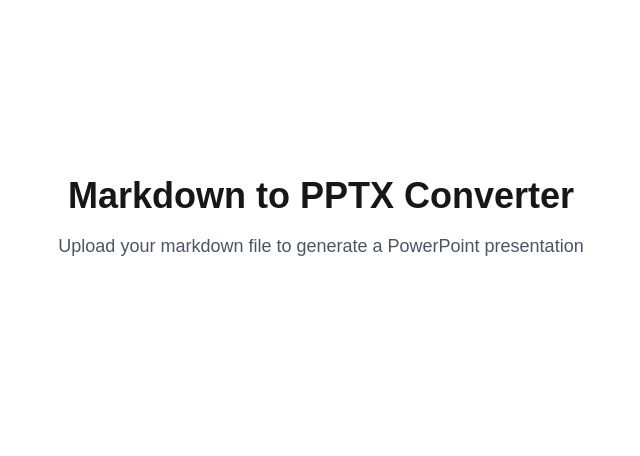
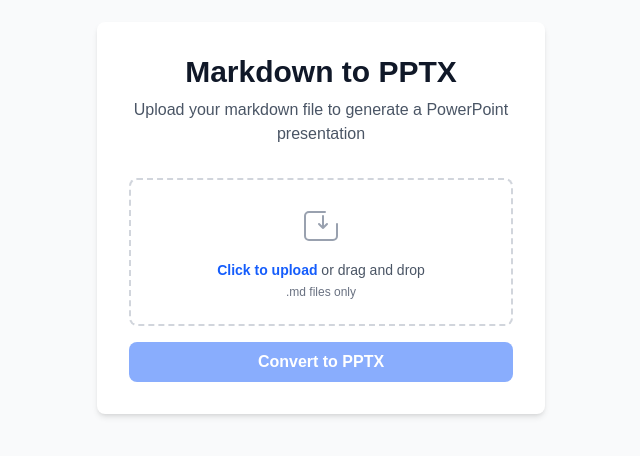
Before and after one commit to WHitE-TITaN/Code-EZ-MultiAgent.PipeLine, a Next.js app in the folder frontend/: page / in a window 1280 px wide. Shown: the part 182-638 px from the top of the page, without its empty margins (319-959 px from the left). Built offline with nearby package versions, Linux system fonts and the light colour scheme.

Commit message:
updated: front end for accepting .md file and sent it to local host

```diff
--- a/frontend/app/page.tsx
+++ b/frontend/app/page.tsx
@@ -1,9 +1,132 @@
+'use client';
+
+import { useState } from 'react';
+
 export default function Home() {
+  const [file, setFile] = useState<File | null>(null);
+  const [loading, setLoading] = useState(false);
+  const [message, setMessage] = useState('');
+  const [error, setError] = useState('');
+
+  const handleFileChange = (e: React.ChangeEvent<HTMLInputElement>) => {
+    const selectedFile = e.target.files?.[0];
+    if (selectedFile && selectedFile.name.endsWith('.md')) {
+      setFile(selectedFile);
+      setError('');
+    } else {
+      setError('Please select a valid .md file');
+      setFile(null);
+    }
+  };
+
+  const handleUpload = async () => {
+    if (!file) {
+      setError('No file selected');
+      return;
+    }
+
+    setLoading(true);
+    setMessage('');
+    setError('');
+
+    try {
+      const formData = new FormData();
+      formData.append('file', file);
+
+      const response = await fetch('http://localhost:7860/upload', {
+        method: 'POST',
+        body: formData,
+      });
+
+      if (!response.ok) {
+        throw new Error(`Upload failed: ${response.statusText}`);
+      }
+
+      const data = await response.json();
+      setMessage('File uploaded successfully!');
+      setFile(null);
+      // Reset file input
+      const fileInput = document.querySelector('input[type="file"]') as HTMLInputElement;
+      if (fileInput) fileInput.value = '';
+    } catch (err) {
+      setError(err instanceof Error ? err.message : 'Upload failed');
+    } finally {
+      setLoading(false);
+    }
+  };
+
+
+
   return (
-    <div className="min-h-screen flex items-center justify-center">
-      <div className="text-center">
-        <h1 className="text-4xl font-bold mb-4">Markdown to PPTX Converter</h1>
-        <p className="text-lg text-gray-600">Upload your markdown file to generate a PowerPoint presentation</p>
+    <div className="min-h-screen flex items-center justify-center bg-gray-50 py-12 px-4 sm:px-6 lg:px-8">
+      <div className="max-w-md w-full bg-white rounded-lg shadow-md p-8">
+        <h1 className="text-3xl font-bold text-center mb-2 text-gray-900">
+          Markdown to PPTX
+        </h1>
+        <p className="text-center text-gray-600 mb-8">
+          Upload your markdown file to generate a PowerPoint presentation
+        </p>
+
+        <div className="space-y-4">
+          <div className="border-2 border-dashed border-gray-300 rounded-lg p-6 hover:border-blue-500 transition">
+            <label className="cursor-pointer block">
+              <input
+                type="file"
+                accept=".md"
+                onChange={handleFileChange}
+                className="hidden"
+              />
+              <div className="text-center">
+                <svg
+                  className="mx-auto h-12 w-12 text-gray-400"
+                  stroke="currentColor"
+                  fill="none"
+                  viewBox="0 0 48 48"
+                >
+                  <path
+                    d="M28 8H12a4 4 0 00-4 4v20a4 4 0 004 4h24a4 4 0 004-4V20m-14-8v12m0 0l-4-4m4 4l4-4"
+                    strokeWidth={2}
+                    strokeLinecap="round"
+                    strokeLinejoin="round"
+                  />
+                </svg>
+                <p className="mt-2 text-sm text-gray-600">
+                  {file ? (
+                    <span className="text-blue-600 font-semibold">{file.name}</span>
+                  ) : (
+                    <>
+                      <span className="font-semibold text-blue-600 hover:text-blue-500">
+                        Click to upload
+                      </span>
+                      {' or drag and drop'}
+                    </>
+                  )}
+                </p>
+                <p className="text-xs text-gray-500 mt-1">.md files only</p>
+              </div>
+            </label>
+          </div>
+
+          {error && (
+            <div className="bg-red-50 border border-red-200 rounded p-3">
+              <p className="text-red-700 text-sm">{error}</p>
+            </div>
+          )}
+
+          {message && (
+            <div className="bg-green-50 border border-green-200 rounded p-3">
+              <p className="text-green-700 text-sm">{message}</p>
+            </div>
+          )}
+
+          <button
+            onClick={handleUpload}
+            disabled={!file || loading}
+            className="w-full bg-blue-600 text-white py-2 rounded-lg font-semibold hover:bg-blue-700 disabled:opacity-50 disabled:cursor-not-allowed transition"
+          >
+            {loading ? 'Uploading...' : 'Convert to PPTX'}
+          </button>
+        </div>
       </div>
     </div>
   );
```
